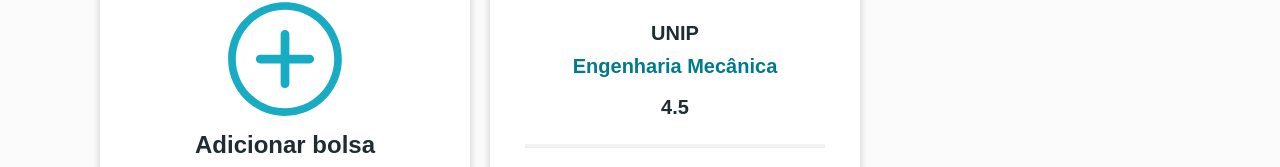
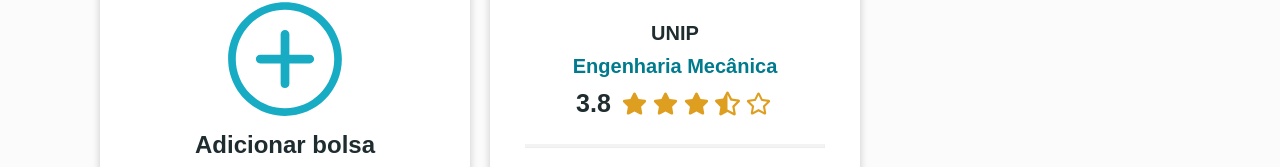
Before and after one commit to fcampara/queroeducacao, a React (Create React App) app: page / in a window 1280 px wide. Shown: the part 755-922 px from the top of the page. Built offline with nearby package versions, Linux system fonts and the light colour scheme.

Commit message:
Feat (Rating): Create component ratiing

```diff
--- /dev/null
+++ b/src/components/Rating/index.js
@@ -0,0 +1,38 @@
+import React from 'react'
+
+import { FaStarHalfAlt, FaStar, FaRegStar } from 'react-icons/fa'
+import { Container } from './styles'
+
+import PropTypes from 'prop-types'
+
+export default function rating ({ max = 5, score }) {
+  const renderStar = () => {
+    let initialScore = score
+    const array = [...new Array(max)].map((_, key) => {
+      if (initialScore >= 1) {
+        initialScore -= 1
+        return <FaStar key={key} />
+      }
+
+      if (initialScore >= 0.5) {
+        initialScore -= 0.5
+        return <FaStarHalfAlt key={key} />
+      }
+
+      return <FaRegStar key={key} />
+    })
+    return array
+  }
+
+  return (
+    <Container>
+      <span>{score}</span>
+      {renderStar()}
+    </Container>
+  )
+}
+
+rating.propTypes = {
+  max: PropTypes.number,
+  score: PropTypes.number.isRequired
+}
--- /dev/null
+++ b/src/components/Rating/styles.js
@@ -0,0 +1,17 @@
+import styled from 'styled-components'
+
+export const Container = styled.div`
+  display: flex;
+  justify-content: center;
+  align-items: center;
+  font-size: 25px;
+
+  span {
+    margin-right: 0.5rem;
+  }
+
+  svg {
+    padding: 3px;
+    color: ${({ theme }) => theme.yellowSecundary};
+  }
+`
--- a/src/pages/Home/Favorites/index.js
+++ b/src/pages/Home/Favorites/index.js
@@ -2,6 +2,7 @@
 
 import { Container, Favorite } from './styles'
 import { IoIosAddCircleOutline } from 'react-icons/io'
+import Rating from '../../../components/Rating'
 
 import { formatPrice } from '../../../utils/format'
 export default function favorites () {
@@ -40,7 +41,7 @@
             <img src={university.logo_url} />
             <span className='name capitalize'>{university.name}</span>
             <span className='course'>{course.name}</span>
-            <span className='score'>{university.score}</span>
+            <Rating score={3.8} />
           </div>
           <hr />
           <div className='university-period flex column align-center'>
```
